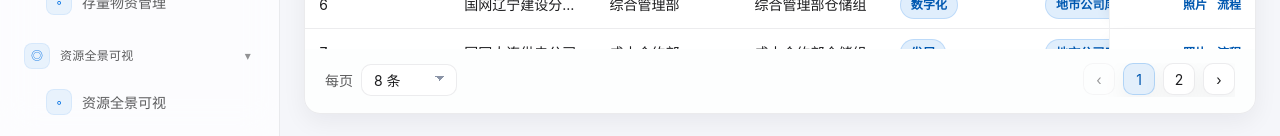
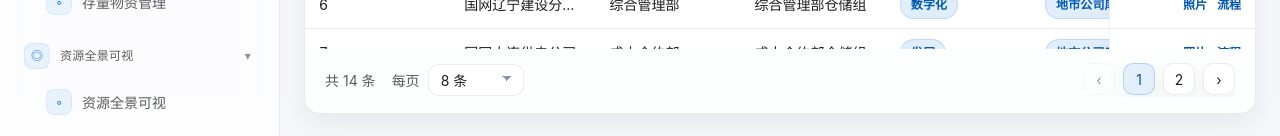
Before and after one commit to zhaowei626/supply_chain_operation_platform, a Vue app: page / in a window 1280 px wide. Shown: the part 664-800 px from the top of the page. Built offline with nearby package versions, Linux system fonts and the light colour scheme.

Commit message:
提交分页标签中的总计数量

```diff
--- a/src/App.vue
+++ b/src/App.vue
@@ -1124,6 +1124,7 @@ function sortIndicator(key) {
 
           <div class="table-footer">
             <div class="page-size">
+              <span style="margin-right: 8px;">共 {{ filteredRows.length }} 条</span>
               每页
               <select v-model.number="pageSize" @change="gotoPage(1)">
                 <option :value="8">8 条</option>
--- a/src/components/BusinessApproval.vue
+++ b/src/components/BusinessApproval.vue
@@ -557,6 +557,7 @@ onBeforeUnmount(() => {
       </div>
       <div class="table-footer">
         <div class="page-size">
+          <span style="margin-right: 8px;">共 {{ filteredRows.length }} 条</span>
           每页
           <select v-model.number="pageSize" @change="gotoPage(1)">
             <option :value="10">10 条</option>
@@ -669,6 +670,7 @@ onBeforeUnmount(() => {
                 </div>
                 <div class="table-footer" style="padding-top: 12px; border-top: none;">
                   <div class="page-size">
+                    <span style="margin-right: 8px;">共 {{ currentDetail.materialList.length }} 条</span>
                     每页
                     <select v-model.number="detailPageSize" @change="gotoDetailPage(1)">
                       <option :value="5">5 条</option>
```
